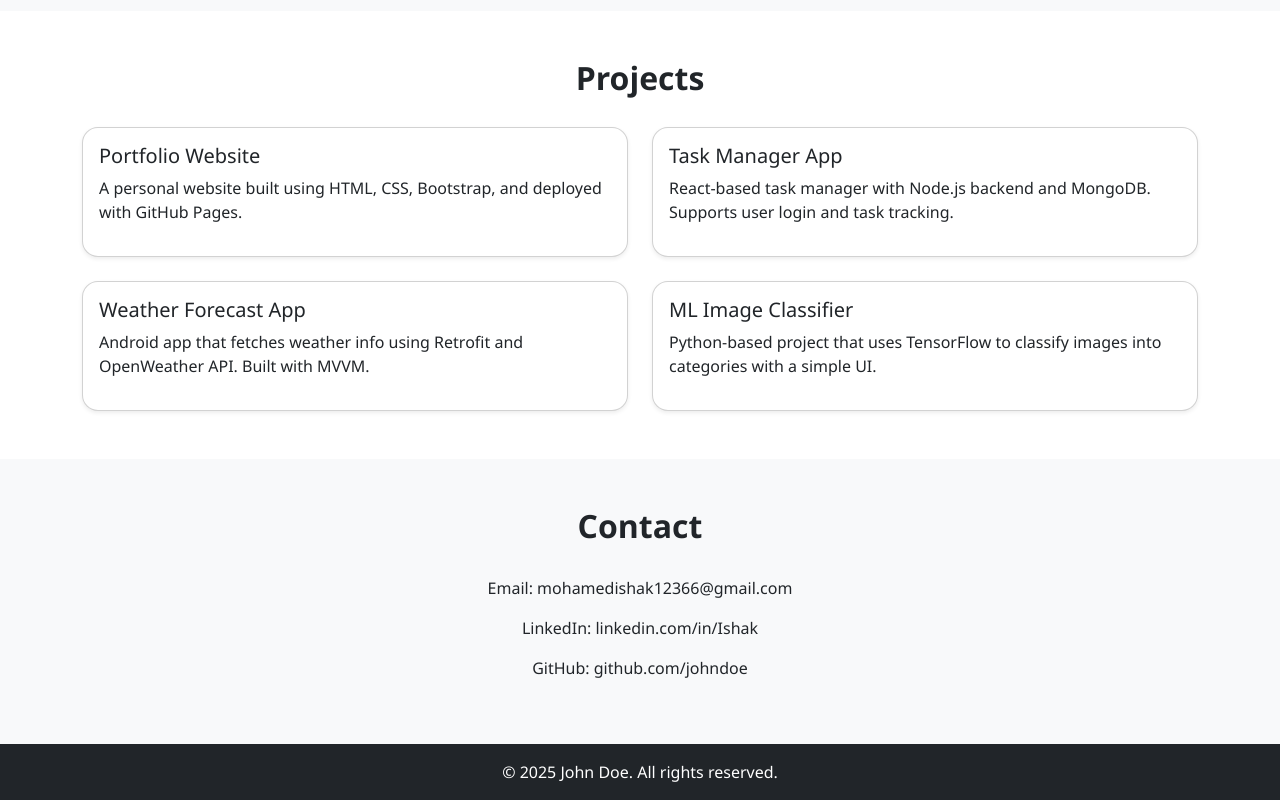
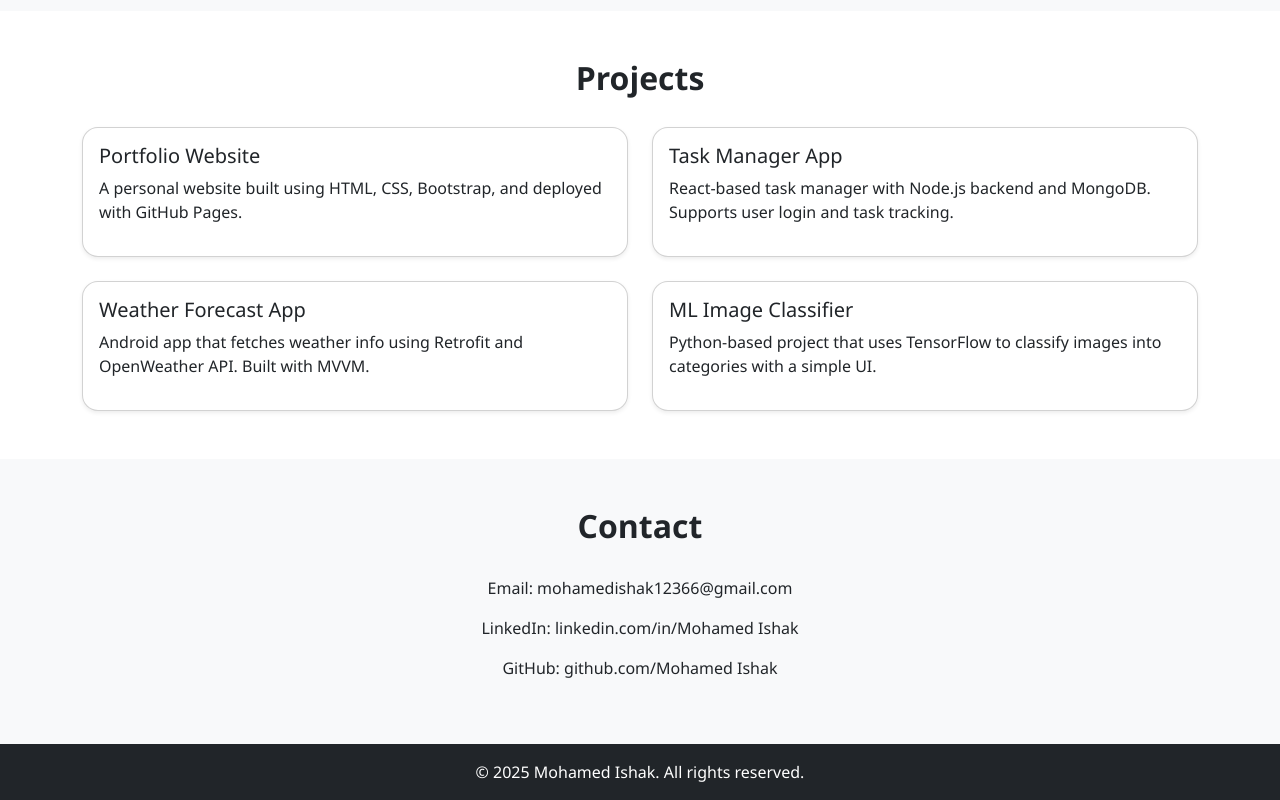
Before and after one commit to mohamedishakM/Portfolio, a plain HTML site: page index.html in a window 1280 px wide. Shown: the part 727-1527 px from the top of the page. Drawn offline with nearby package versions, Linux system fonts and the light colour scheme.

Commit message:
Update index.html

```diff
--- a/index.html
+++ b/index.html
@@ -29,7 +29,7 @@
   <!-- Hero Section -->
   <section class="hero">
     <div class="container">
-      <h1 class="display-4">Ishak</h1>
+      <h1 class="display-4">Mohamed Ishak</h1>
       <p class="lead">Full Stack Developer | Android Developer | ML Enthusiast</p>
     </div>
   </section>
@@ -102,13 +102,13 @@
     <div class="container text-center">
       <h2 class="section-title">Contact</h2>
       <p>Email: mohamedishak12366@gmail.com</p>
-      <p>LinkedIn: linkedin.com/in/Ishak</p>
-      <p>GitHub: github.com/johndoe</p>
+      <p>LinkedIn: linkedin.com/in/Mohamed Ishak</p>
+      <p>GitHub: github.com/Mohamed Ishak</p>
     </div>
   </section>
 
   <footer class="text-center py-3 bg-dark text-white">
-    © 2025 John Doe. All rights reserved.
+    © 2025 Mohamed Ishak. All rights reserved.
   </footer>
 
 </body>
```
